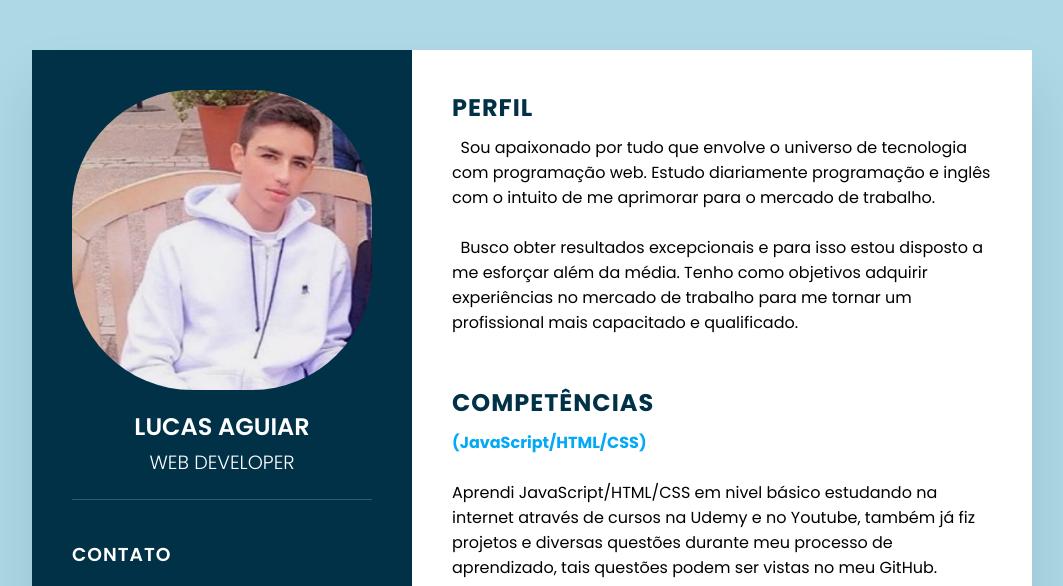
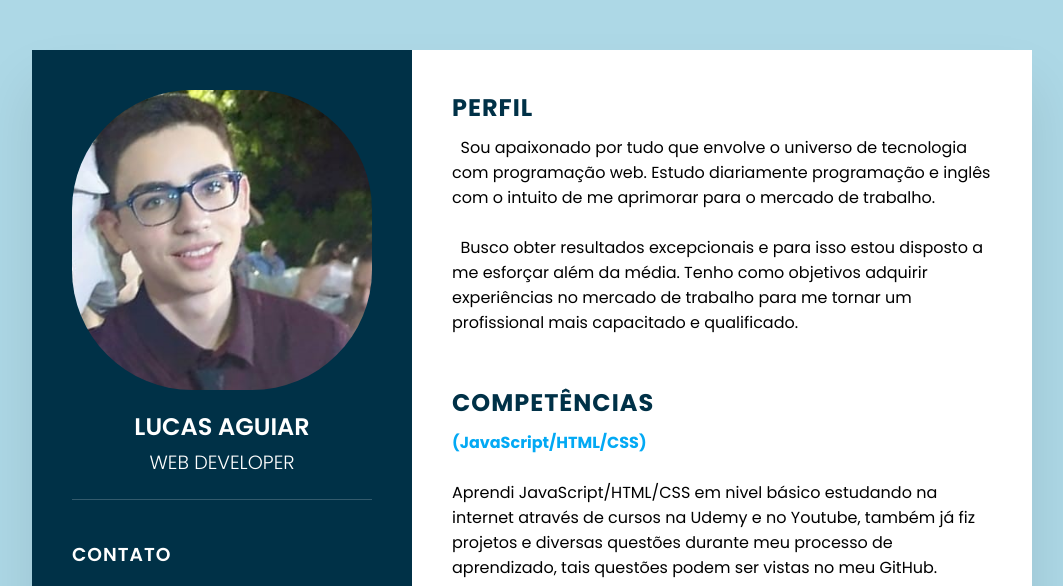
Before and after one commit to lucasaguiar-dev/Curriculo-2021, a plain HTML site: page Curriculo/index.html in a window 1280 px wide. Shown: the top 586 px of the page, without its empty margins (108-1171 px from the left). Drawn offline with Linux system fonts and the light colour scheme.

Commit message:
Atualizando foto

```diff
--- a/Curriculo/index.html
+++ b/Curriculo/index.html
@@ -15,7 +15,7 @@
         <div class="left_Side">
             <div class="profileText">
                 <div class="imgBx">
-                    <img src="foto.jpg">
+                    <img src="fotoPerfil.jpeg">
                 </div>
                 <h2>Lucas Aguiar<br><span>Web Developer</span></h2>
             </div>
```
Also changed, not shown: Curriculo/foto.jpg (deleted), Curriculo/fotoPerfil.jpeg (added), 1 other file.
